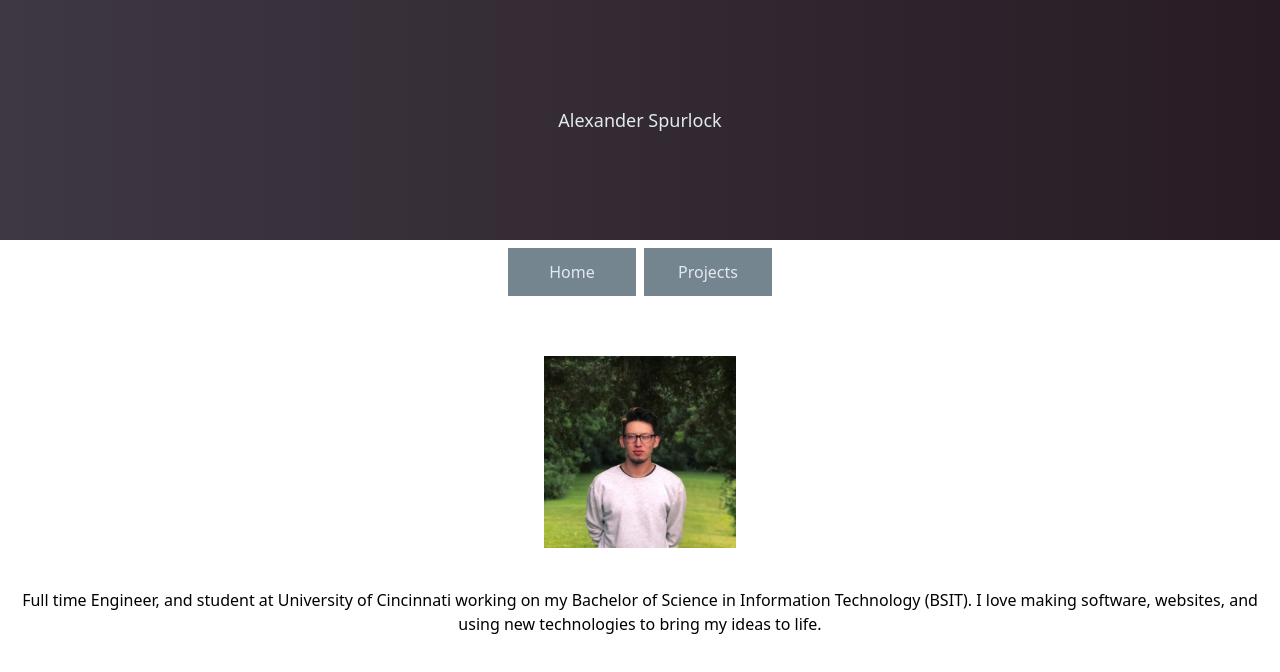
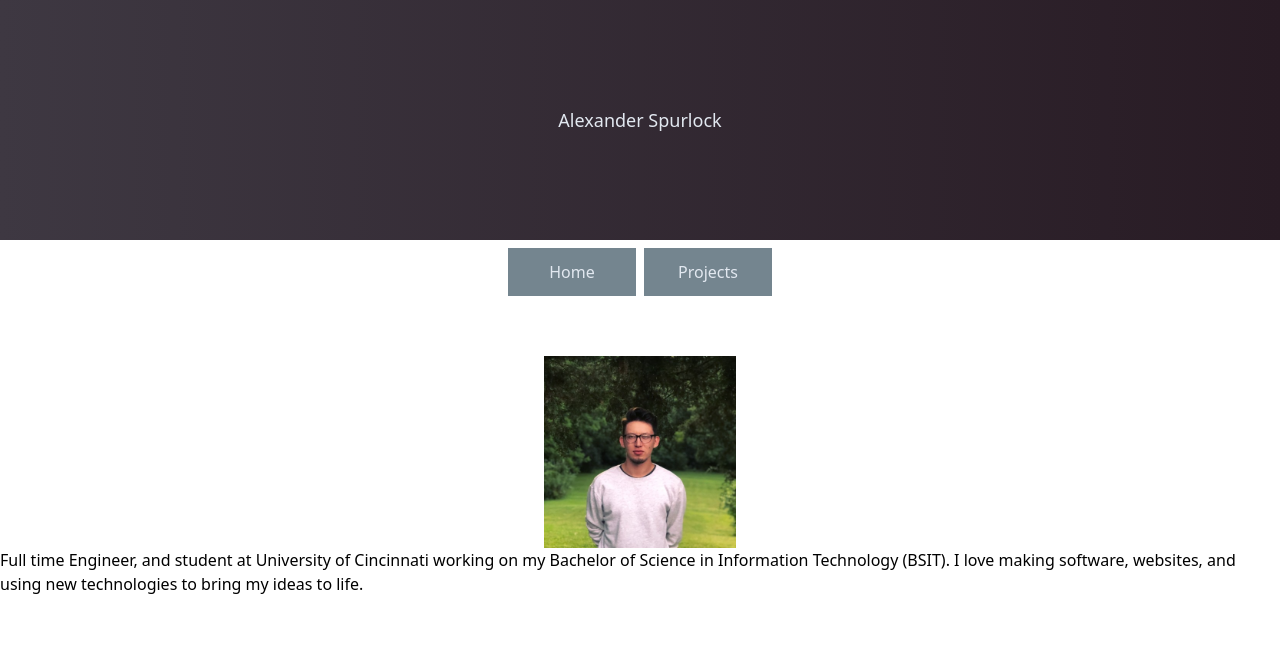
Before and after one commit to alexspurlock25/personal-site, a React (Vite) app: page / in a window 1280 px wide. Shown: the top 672 px of the page. Built offline with nearby package versions, Linux system fonts and the light colour scheme.

Commit message:
using div

```diff
--- a/src/pages/HomePage.jsx
+++ b/src/pages/HomePage.jsx
@@ -11,9 +11,9 @@ const HomePage = () => {
     return (
         <div className={ containerStyles }>
             <ProfilePicture />
-            <Card>
+            <div>
                 { aboutMeData.aboutMe }
-            </Card>
+            </div>
         </div>
     )
 }
```
